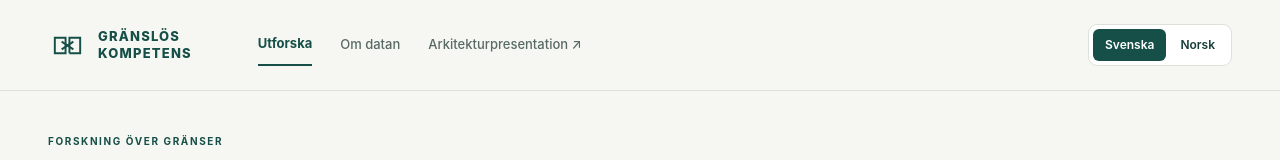
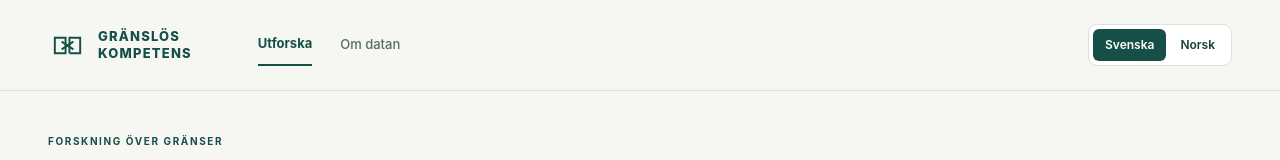
Before and after one commit to raal1600/miun-gis-mvp, a plain HTML site: page index.html in a window 1280 px wide. Shown: the top 160 px of the page. Drawn offline with Linux system fonts and the light colour scheme.

Commit message:
fix(ui): remove private architecture presentation link

```diff
--- a/index.html
+++ b/index.html
@@ -9,7 +9,7 @@
 <script defer src="./vendor/leaflet.js"></script><script type="module" src="./app.js"></script>
 </head><body>
 <a class="skip" href="#results" data-i18n="skip">Hoppa till resultaten</a>
-<header class="site-header"><a class="brand" href="./" aria-label="Gränslös kompetens startsida"><svg viewBox="0 0 40 40" aria-hidden="true"><path d="M7 28V12h11v16H7zm15 0V12h11v16H22" fill="none" stroke="currentColor" stroke-width="2"/><path d="m14 24 12-8M14 16l12 8" stroke="currentColor" stroke-width="2"/></svg><span>GRÄNSLÖS<span>KOMPETENS</span></span></a><nav aria-label="Huvudnavigation"><a class="active" href="#explore" data-i18n="explore">Utforska</a><button class="nav-link" data-method data-i18n="about">Om datan</button><a class="presentation" href="../" data-i18n="presentation">Arkitekturpresentation ↗</a></nav><div class="language" role="group" aria-label="Språk / språk"><button data-lang="sv" aria-pressed="true">Svenska</button><button data-lang="nb" aria-pressed="false">Norsk</button></div></header>
+<header class="site-header"><a class="brand" href="./" aria-label="Gränslös kompetens startsida"><svg viewBox="0 0 40 40" aria-hidden="true"><path d="M7 28V12h11v16H7zm15 0V12h11v16H22" fill="none" stroke="currentColor" stroke-width="2"/><path d="m14 24 12-8M14 16l12 8" stroke="currentColor" stroke-width="2"/></svg><span>GRÄNSLÖS<span>KOMPETENS</span></span></a><nav aria-label="Huvudnavigation"><a class="active" href="#explore" data-i18n="explore">Utforska</a><button class="nav-link" data-method data-i18n="about">Om datan</button></nav><div class="language" role="group" aria-label="Språk / språk"><button data-lang="sv" aria-pressed="true">Svenska</button><button data-lang="nb" aria-pressed="false">Norsk</button></div></header>
 <main id="explore">
 <section class="hero"><div><p class="eyebrow" data-i18n="eyebrow">FORSKNING ÖVER GRÄNSER</p><h1 data-i18n="title">Vad vill unga arbeta med?</h1><p class="hero-description" data-i18n="intro">Utforska yrkesintresset i kommuner på båda sidor av gränsen. Välj ett yrke, hitta en kommun och jämför resultaten.</p><div class="demo-line"><span class="demo-badge" data-i18n="demo">INTERAKTIV DEMO</span><span data-i18n="demoNote">Exempeldata – inte publiceringsgodkända forskningsresultat.</span></div></div><div class="stats" aria-label="Omfattning i exempelfilen"><div><strong>51</strong><span data-i18n="municipalities">kommuner</span></div><div><strong>17</strong><span data-i18n="occupations">yrken</span></div><div><strong>2</strong><span data-i18n="countries">länder</span></div></div></section>
 <div id="loading" role="status" data-i18n="loading">Laddar exempeldatan…</div>
```
